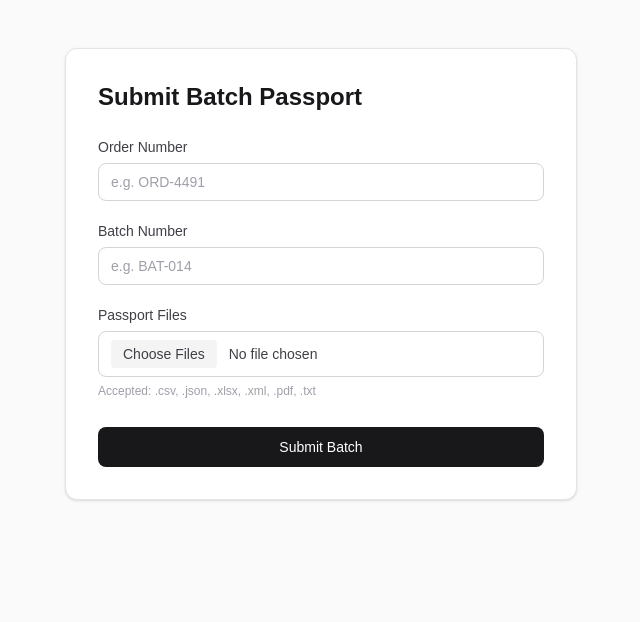
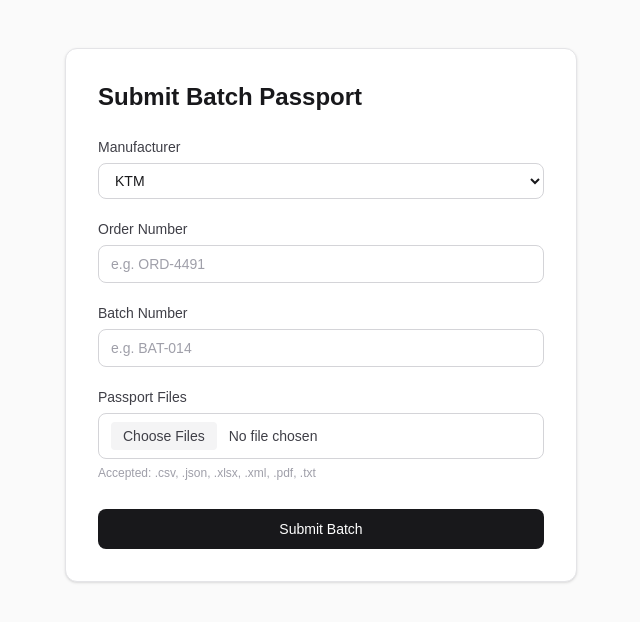
Before and after one commit to bodil1994-bit/nexus, a Next.js app: page /supplier/upload in a window 1280 px wide. Shown: the top 622 px of the page, without its empty margins (319-959 px from the left). Built offline with nearby package versions, Linux system fonts and the light colour scheme; no server answers.

Commit message:
feat(supplier-upload): add manufacturer dropdown

```diff
--- a/src/app/supplier/upload/page.tsx
+++ b/src/app/supplier/upload/page.tsx
@@ -6,6 +6,20 @@ export default function SupplierUploadPage() {
       <div className="max-w-lg mx-auto bg-white rounded-xl shadow-sm border border-zinc-200 p-8">
         <h1 className="text-2xl font-semibold text-zinc-900 mb-6">Submit Batch Passport</h1>
         <form action={submitBatch} encType="multipart/form-data" className="flex flex-col gap-5">
+          <div className="flex flex-col gap-1.5">
+            <label htmlFor="manufacturer" className="text-sm font-medium text-zinc-700">
+              Manufacturer
+            </label>
+            <select
+              id="manufacturer"
+              name="manufacturer"
+              className="rounded-lg border border-zinc-300 px-3 py-2 text-sm text-zinc-900 focus:outline-none focus:ring-2 focus:ring-zinc-400"
+            >
+              <option value="ktm">KTM</option>
+              <option value="fisher">Fisher</option>
+              <option value="giro">Giro</option>
+            </select>
+          </div>
           <div className="flex flex-col gap-1.5">
             <label htmlFor="orderNumber" className="text-sm font-medium text-zinc-700">
               Order Number
```
